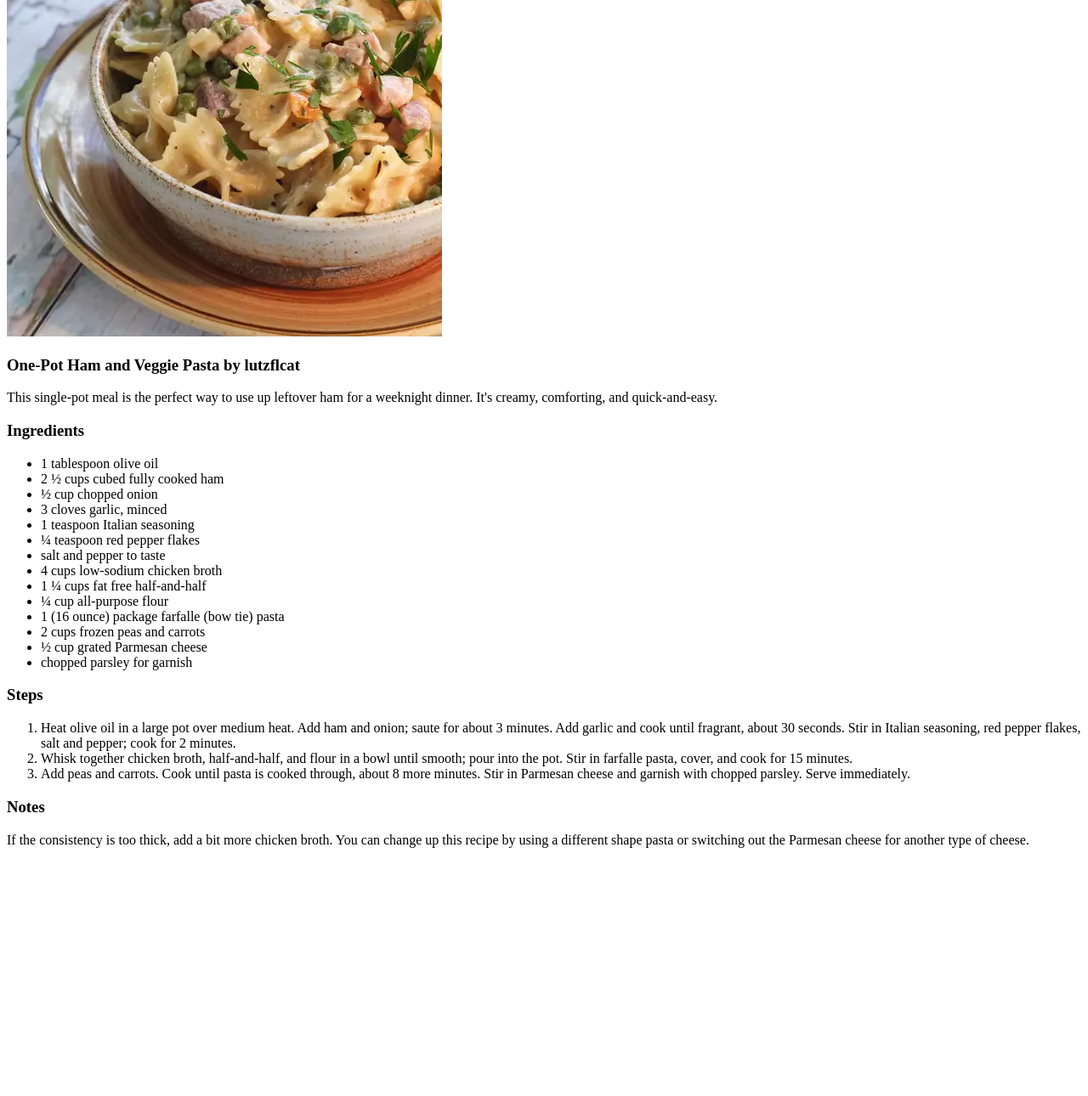
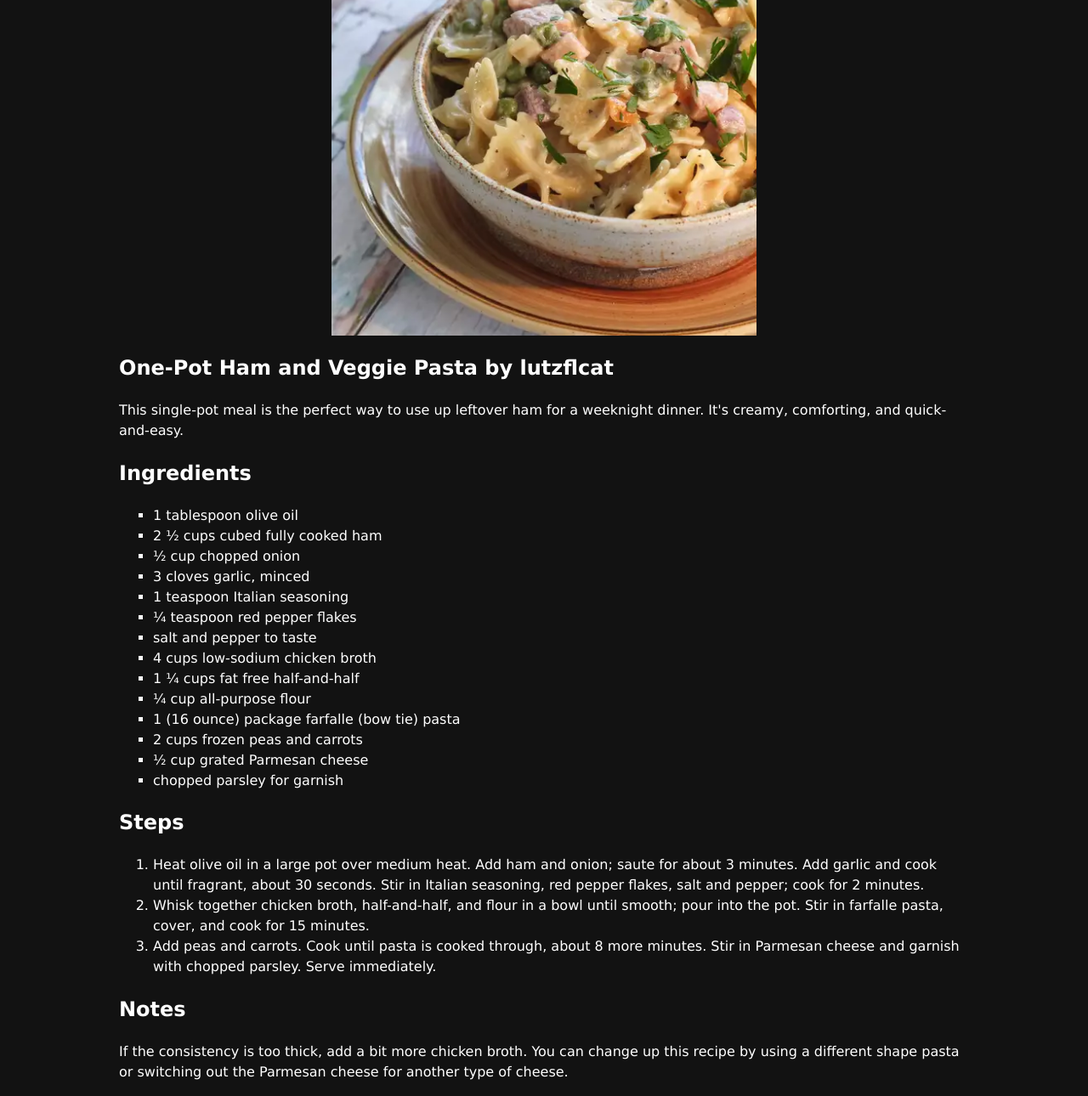
Before and after one commit to JerukLMAO/odin-recipes, a plain HTML site: page recipes/pasta.html in a window 1280 px wide. Shown: the part 196-1486 px from the top of the page at 85% size. Before the commit the page ends 1210 px from the top, so only its background shows below. Drawn offline with Linux system fonts and the light colour scheme.

Commit message:
Style the website with css

```diff
--- a/recipes/pasta.html
+++ b/recipes/pasta.html
@@ -4,18 +4,21 @@
     <meta charset="UTF-8">
     <meta name="viewport" content="width=device-width, initial-scale=1.0">
     <title>Ham and Veggie Pasta</title>
+    <link rel="stylesheet" href="../style.css">
 </head>
 
 <body>
+    <div class="container" id="container">
+
     <h1>Ham and Veggie Pasta</h1>
 
     <img src="../img/pasta.webp" alt="A delicious pasta">
 
-    <h3>One-Pot Ham and Veggie Pasta by lutzflcat</h3>
+    <h2>One-Pot Ham and Veggie Pasta by lutzflcat</h2>
 
     <p>This single-pot meal is the perfect way to use up leftover ham for a weeknight dinner. It's creamy, comforting, and quick-and-easy.</p>
 
-    <h3>Ingredients</h3>
+    <h2>Ingredients</h2>
     <ul>
         <li>1 tablespoon olive oil</li>
         <li>2 ½ cups cubed fully cooked ham</li>
@@ -33,14 +36,16 @@
         <li>chopped parsley for garnish</li>
     </ul>
 
-    <h3>Steps</h3>
-   <ol>
+    <h2>Steps</h2>
+    <ol>
     <li>Heat olive oil in a large pot over medium heat. Add ham and onion; saute for about 3 minutes. Add garlic and cook until fragrant, about 30 seconds. Stir in Italian seasoning, red pepper flakes, salt and pepper; cook for 2 minutes.</li>
     <li>Whisk together chicken broth, half-and-half, and flour in a bowl until smooth; pour into the pot. Stir in farfalle pasta, cover, and cook for 15 minutes.</li>
     <li>Add peas and carrots. Cook until pasta is cooked through, about 8 more minutes. Stir in Parmesan cheese and garnish with chopped parsley. Serve immediately.</li>
-   </ol>
+    </ol>
 
-   <h3>Notes</h3>
-   <p>If the consistency is too thick, add a bit more chicken broth. You can change up this recipe by using a different shape pasta or switching out the Parmesan cheese for another type of cheese.</p>
+    <h2>Notes</h2>
+    <p>If the consistency is too thick, add a bit more chicken broth. You can change up this recipe by using a different shape pasta or switching out the Parmesan cheese for another type of cheese.</p>
+    </div>
+
 </body>
 </html>
--- /dev/null
+++ b/style.css
@@ -0,0 +1,51 @@
+* {
+    line-height: 1.5;
+    font-family: Verdana, Geneva, Tahoma, sans-serif;
+}
+
+body {
+    width: 100%;
+    margin: auto;
+    background-color: #121212;
+}
+
+#container {
+    width: 95%;
+    max-width: 1000px;
+    margin: auto;
+    background-color: #121212;
+    color: #FFFFFF;
+}
+
+.container.index {
+    text-align: center;
+}
+
+img {
+    width: 100%;
+    max-width: 500px;
+    height: auto;
+    display: block;
+    margin-left: auto;
+    margin-right: auto;
+}
+
+h1 {
+    text-align: center;
+}
+
+ul {
+    list-style: square;
+}
+
+a:link {
+    color: #FAFF81;
+}
+
+a:visited {
+    color: #d3d68a;
+}
+
+a:hover {
+    color: #eff53f;
+}
```
Also changed, not shown: index.html (+8 -3 lines), recipes/pie.html (+7 -3 lines), recipes/salad.html (+8 -3 lines), 1 other file.
